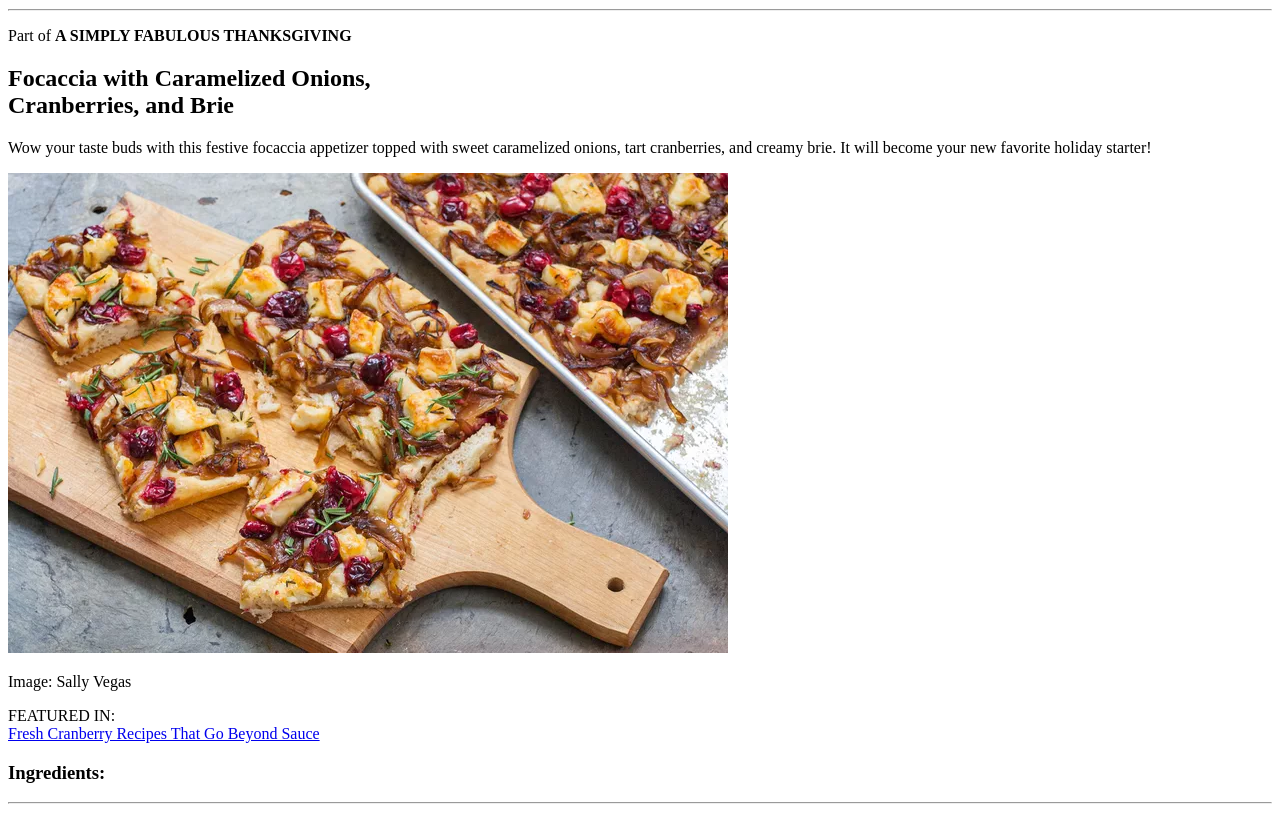
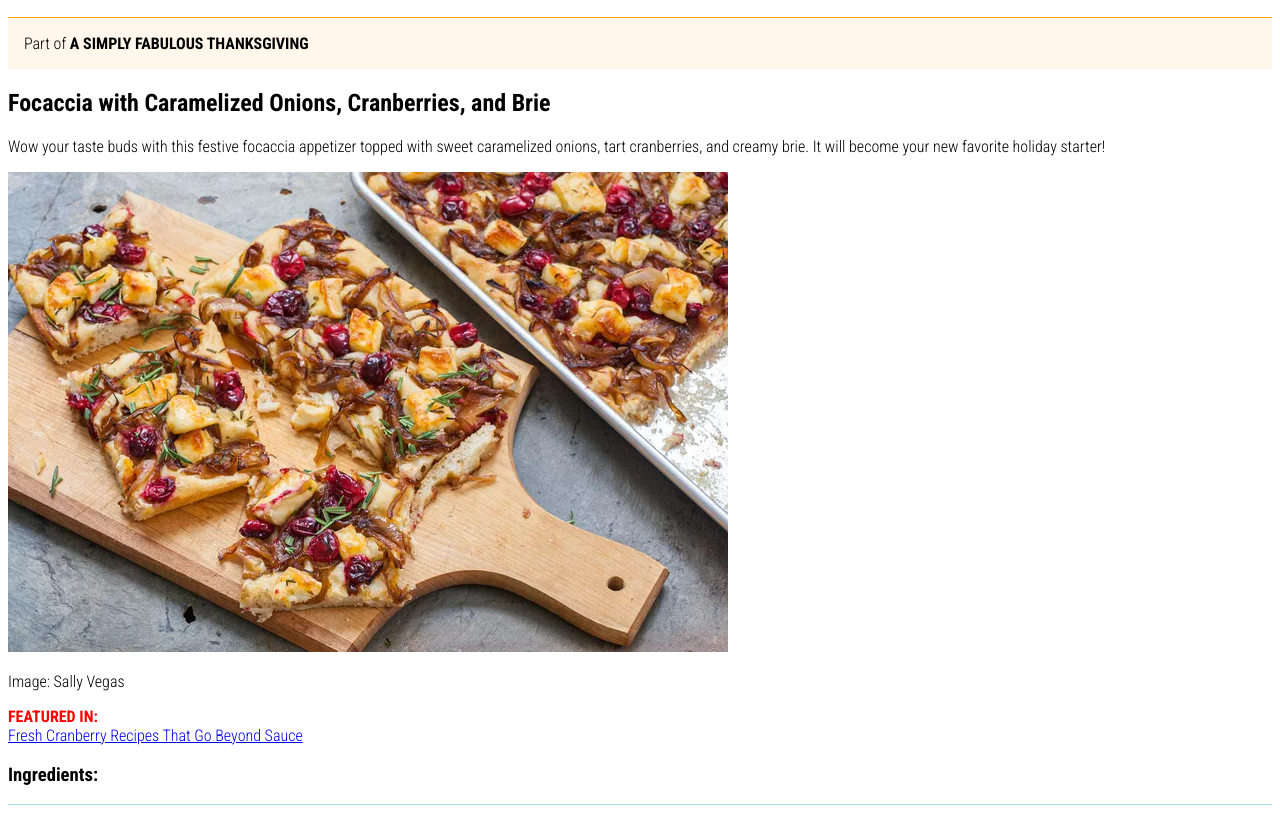
Before and after one commit to AdinaGabrielaIamandi/U1-W1-D3, a plain HTML site: page index.html in a window 1280 px wide. Shown: the part 121-938 px from the top of the page. Drawn offline with Linux system fonts and the light colour scheme.

Commit message:
finish stylesheet

```diff
--- a/index.html
+++ b/index.html
@@ -8,32 +8,31 @@
     <link rel="preconnect" href="https://fonts.googleapis.com">
     <link rel="preconnect" href="https://fonts.gstatic.com" crossorigin>
     <link href="https://fonts.googleapis.com/css2?family=Roboto+Condensed:wght@300;700&display=swap" rel="stylesheet">
+    <link rel="stylesheet" href="./style/style.css">
     <title>Simply Recipes</title>
 </head>
 
 <body>
     <header>
         <img src="./assets/logo.png" />
-        <hr />
-        <p>Part of <strong>A SIMPLY FABULOUS THANKSGIVING</strong></p>
+        <p class="header">Part of <strong>A SIMPLY FABULOUS THANKSGIVING</strong></p>
         <nav>
             <h1>
-                Focaccia with Caramelized Onions,<br /> Cranberries, and Brie
+                Focaccia with Caramelized Onions, Cranberries, and Brie
             </h1>
             <p>
                 Wow your taste buds with this festive focaccia appetizer topped with sweet caramelized onions, tart cranberries, and creamy brie. It will become your new favorite holiday starter!
             </p>
             <img src="./assets/focaccia.png" />
             <p>Image: Sally Vegas</p>
-            <p>
-                FEATURED IN:<br /><a href="https://www.simplyrecipes.com/cranberry-recipes-that-go-beyond-sauce-5206174">Fresh Cranberry Recipes That Go Beyond Sauce</a
+            <p class="link">
+                <strong>FEATURED IN:</strong><br /><a href="https://www.simplyrecipes.com/cranberry-recipes-that-go-beyond-sauce-5206174">Fresh Cranberry Recipes That Go Beyond Sauce</a
           >
         </p>
       </nav>
     </header>
     <main>
-      <h3>Ingredients:</h4>
-      <hr />
+      <h3 class="border">Ingredients:</h4>
       <p><strong>For the focaccia:</strong></p>
       <ul>
         <li>4 cups (500g) all-purpose flour</li>
@@ -50,8 +49,7 @@
       <li>10 ounces brie, cut into cubes (scrape rind off with a paring knife if desired, though it's not necessary)</li>
       <li>1 1/2 cups fresh or frozen cranberries</li>
     </ul>
-    <p><strong>Method</strong></p>
-    <hr>
+    <p class="border"><strong>Method</strong></p>
     <ol>
         <li><strong>Make the focaccia dough</strong></li>
         <p>In a medium-sized mixing bowl, or in a stand mixer with a paddle attachment, mix togheter all the dough ingredients until the flour is fully absorbed. You don't need to actually knead the dough, though I sometimes knead it a few times in the bowl when mixing by hand to incorporate the last of the flour...</p>
--- a/style/style.css
+++ b/style/style.css
@@ -1,3 +1,22 @@
 body {
     font-family: "Roboto Condensed", sans-serif;
 }
+
+.header {
+    background-color: #ffb4431b;
+    padding: 1em;
+    border-top-color: orange;
+    border-top-width: 1px;
+    border-top-style: solid;
+}
+
+.link {
+    color: red;
+}
+
+.border {
+    border-bottom-color: lightblue;
+    border-bottom-width: 1px;
+    border-bottom-style: solid;
+    padding-bottom: 1em;
+}
```
